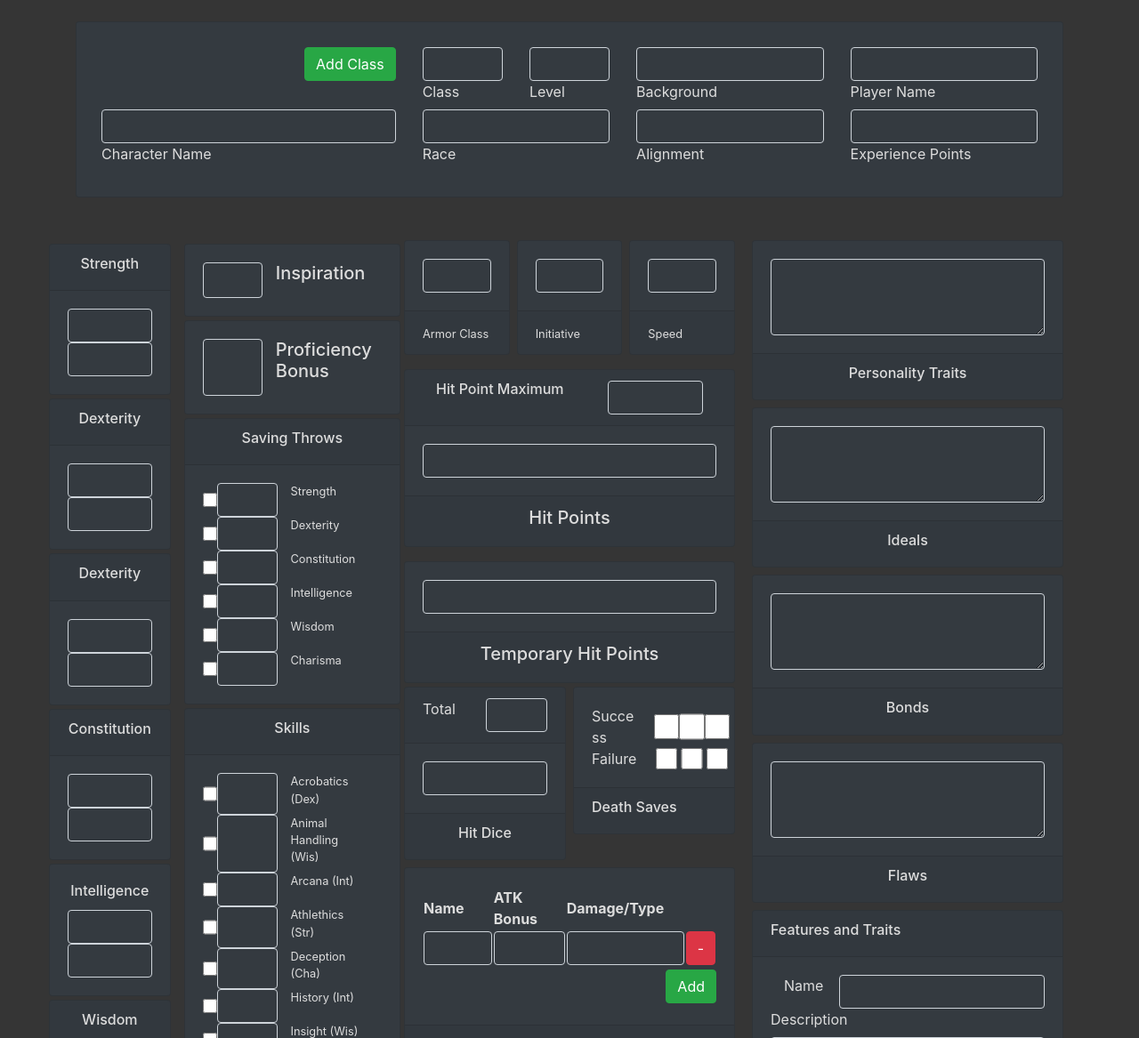
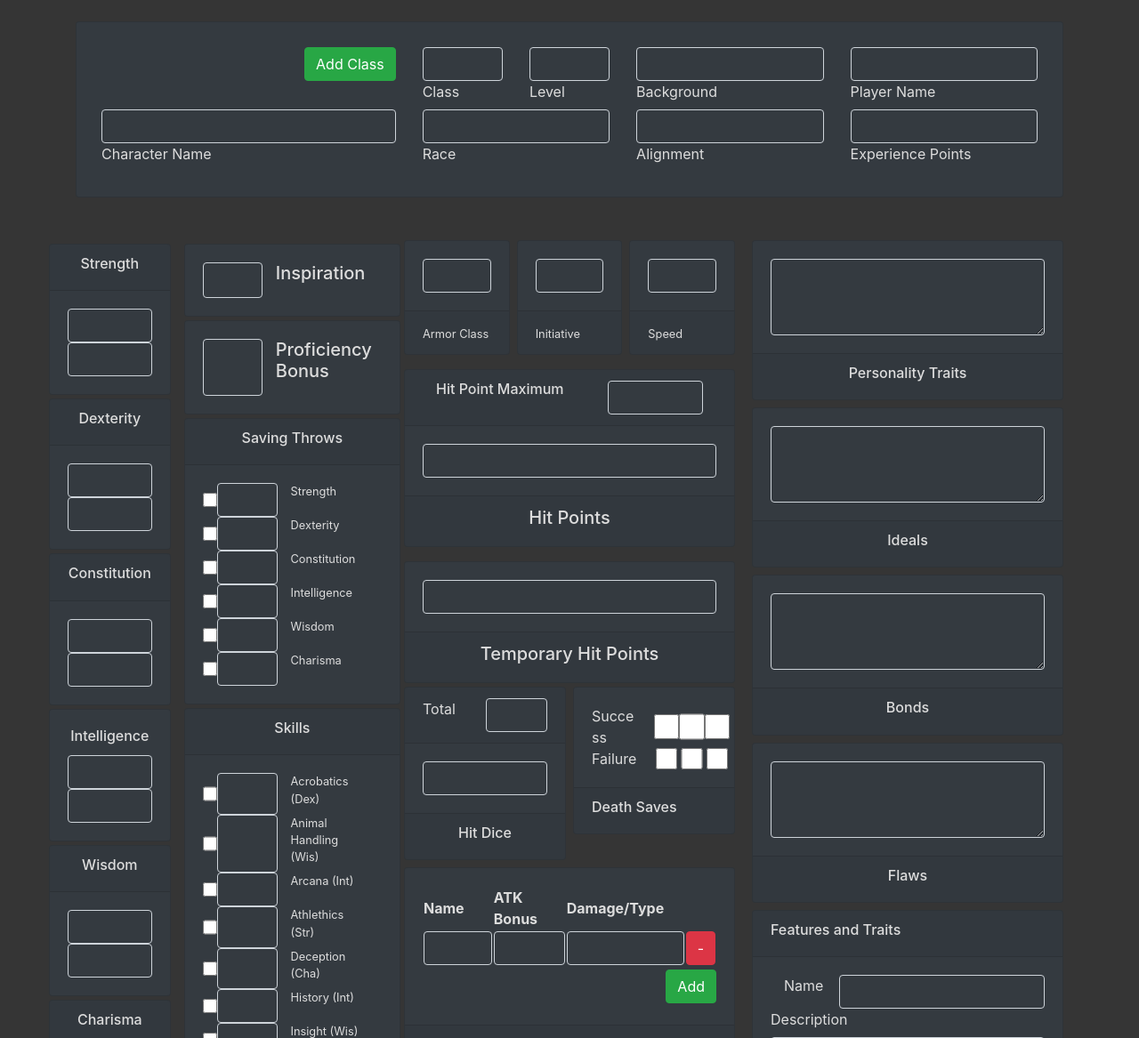
Before and after one commit to TheRayOfSeasons/Beholder, a website: page web/pages/character_sheet.html in a window 1280 px wide. Shown: the top 1167 px of the page at 89% size. Drawn offline with Linux system fonts and the light colour scheme.

Commit message:
Modify: Update IDs for stat fields

```diff
--- a/web/pages/character_sheet.html
+++ b/web/pages/character_sheet.html
@@ -98,10 +98,10 @@
                 </div>
               </div>
 
-              <!-- Dexterity -->
+              <!-- Constitution -->
               <div class="card bg-dark my-1">
                 <div class="card-header text-center">
-                  <h6>Dexterity</h6>
+                  <h6>Constitution</h6>
                 </div>
                 <div class="card-body">
                   <div class="card-text">
@@ -111,26 +111,13 @@
                 </div>
               </div>
 
-              <!-- Constitution -->
-              <div class="card bg-dark my-1">
-                <div class="card-header text-center">
-                  <h6>Constitution</h6>
-                </div>
-                <div class="card-body">
-                  <div class="card-text">
-                    <input class="form-control bg-dark text-light" type="number" name="strenghtModifier" id="StrengthModifier">
-                    <input class="form-control bg-dark text-light" type="number" name="strenghtScore" id="StrengthScore">
-                  </div>
-                </div>
-              </div>
-
               <!-- Intelligence -->
               <div class="card bg-dark my-1">
                 <div class="card-body">
                   <div class="card-title text-center"><h6>Intelligence</h6></div>
                   <div class="card-text">
-                    <input class="form-control bg-dark text-light" type="number" name="strenghtModifier" id="StrengthModifier">
-                    <input class="form-control bg-dark text-light" type="number" name="strenghtScore" id="StrengthScore">
+                    <input class="form-control bg-dark text-light" type="number" name="intelligenceModifier" id="IntelligenceModifier">
+                    <input class="form-control bg-dark text-light" type="number" name="intelligenceScore" id="IntelligenceScore">
                   </div>
                 </div>
               </div>
@@ -142,8 +129,8 @@
                 </div>
                 <div class="card-body">
                   <div class="card-text">
-                    <input class="form-control bg-dark text-light" type="number" name="strenghtModifier" id="StrengthModifier">
-                    <input class="form-control bg-dark text-light" type="number" name="strenghtScore" id="StrengthScore">
+                    <input class="form-control bg-dark text-light" type="number" name="wisdomModifier" id="WisdomModifier">
+                    <input class="form-control bg-dark text-light" type="number" name="wisdomScore" id="WisdomScore">
                   </div>
                 </div>
               </div>
@@ -155,8 +142,8 @@
                 </div>
                 <div class="card-body">
                   <div class="card-text">
-                    <input class="form-control bg-dark text-light" type="number" name="strenghtModifier" id="StrengthModifier">
-                    <input class="form-control bg-dark text-light" type="number" name="strenghtScore" id="StrengthScore">
+                    <input class="form-control bg-dark text-light" type="number" name="charismaModifier" id="CharismaModifier">
+                    <input class="form-control bg-dark text-light" type="number" name="charismaScore" id="CharismaScore">
                   </div>
                 </div>
               </div>
```
